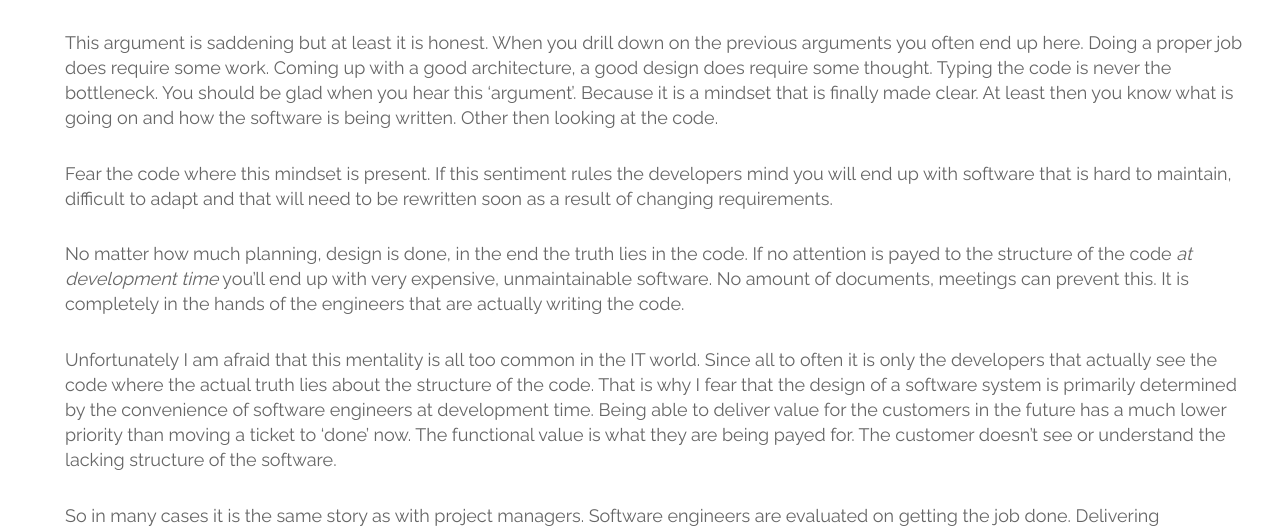
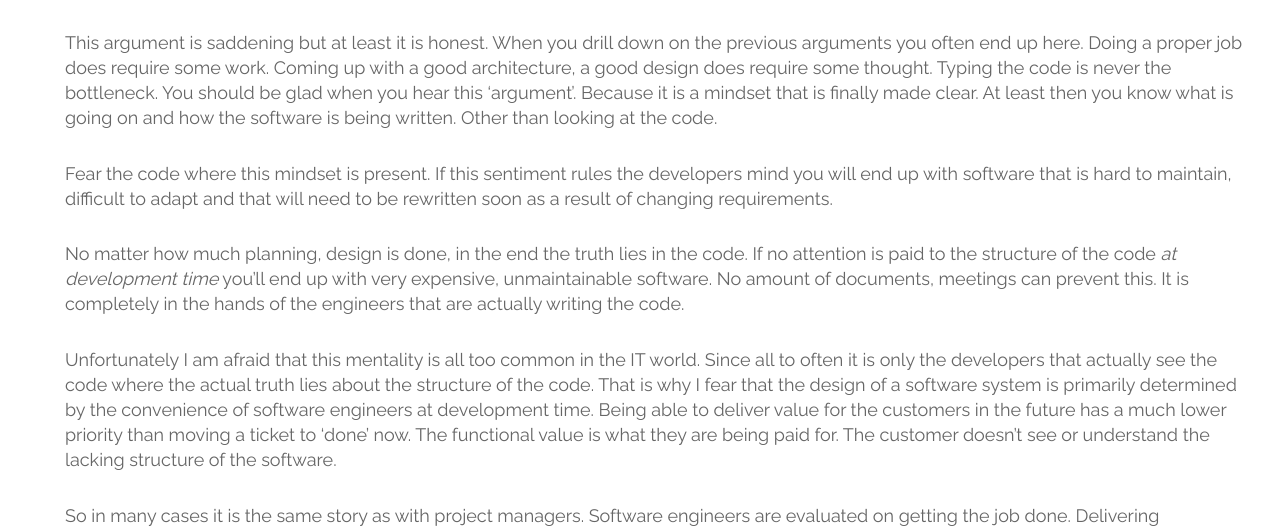
Before and after one commit to tripledio/tripledio.github.io, a Jekyll site: the page built from _posts/2018-04-15-Construction-Tale.md, in a window 1280 px wide and 900 px high, scrolled down 4907 px. Shown: the part 228-759 px from the top of the window. Built offline with Jekyll 4.4.1, drawn with Linux system fonts in a browser that asks for light colours; some of the changed text lies outside the part shown.

Commit message:
fix typo's

```diff
--- a/_posts/2018-04-15-Construction-Tale.md
+++ b/_posts/2018-04-15-Construction-Tale.md
@@ -17,11 +17,11 @@
 
 ### Throw away real estate
 
-The article [^article] that stuck with me reported on the fact that buildings that were merely 20 years old needed to be demolished again. Apparently in Brussels there were plenty of throw-away buildings like this and a lot of them where payed by the government.
+The article [^article] that stuck with me reported on the fact that buildings that were merely 20 years old needed to be demolished again. Apparently in Brussels there were plenty of throw-away buildings like this and a lot of them where paid by the government.
 
 For example the buildings around the north station in Brussels. These were put down for just one purpose: office space. According to the the article this was done in order to maximise profit. They fulfilled their original purpose, but nothing more.
 
-The needs of a city change overtime and once they do, it is impossible to give them another purpose. Because they were not build with modification in mind. Their structure is so rigid that the only option left is to demolish them and build new buildings that can fulfil the new functionality. Which is a terrible waste of time, money and resources. The only ones that gain from this is are the construction firms that get to rebuild buildings on a frequent base.
+The needs of a city change over time and once they do, it is impossible to give them another purpose. Because they were not build with modification in mind. Their structure is so rigid that the only option left is to demolish them and build new buildings that can fulfil the new functionality. Which is a terrible waste of time, money and resources. The only ones that gain from this is are the construction firms that get to rebuild buildings on a frequent basis.
 
 A lot of architects and European civil servants realise that this needs to change. Together they want to aim for purpose-free buildings. Buildings that can serve different purposes. Buildings that can be modified and repurposed.
 
@@ -124,13 +124,13 @@
 
 * __g) The *'too much work'* argument.__
 
-    This argument is saddening but at least it is honest. When you drill down on the previous arguments you often end up here. Doing a proper job does require some work. Coming up with a good architecture, a good design does require some thought. Typing the code is never the bottleneck. You should be glad when you hear this 'argument'. Because it is a mindset that is finally made clear. At least then you know what is going on and how the software is being written. Other then looking at the code.
+    This argument is saddening but at least it is honest. When you drill down on the previous arguments you often end up here. Doing a proper job does require some work. Coming up with a good architecture, a good design does require some thought. Typing the code is never the bottleneck. You should be glad when you hear this 'argument'. Because it is a mindset that is finally made clear. At least then you know what is going on and how the software is being written. Other than looking at the code.
 
     Fear the code where this mindset is present. If this sentiment rules the developers mind you will end up with software that is hard to maintain, difficult to adapt and that will need to be rewritten soon as a result of changing requirements.
 
-    No matter how much planning, design is done, in the end the truth lies in the code. If no attention is payed to the structure of the code *at development time* you'll end up with very expensive, unmaintainable software. No amount of documents, meetings can prevent this. It is completely in the hands of the engineers that are actually writing the code.
+    No matter how much planning, design is done, in the end the truth lies in the code. If no attention is paid to the structure of the code *at development time* you'll end up with very expensive, unmaintainable software. No amount of documents, meetings can prevent this. It is completely in the hands of the engineers that are actually writing the code.
 
-    Unfortunately I am afraid that this mentality is all too common in the IT world. Since all to often it is only the developers that actually see the code where the actual truth lies about the structure of the code. That is why I fear that the design of a software system is primarily determined by the convenience of software engineers at development time. Being able to deliver value for the customers in the future has a much lower priority than moving a ticket to 'done' now. The functional value is what they are being payed for. The customer doesn't see or understand the lacking structure of the software.
+    Unfortunately I am afraid that this mentality is all too common in the IT world. Since all to often it is only the developers that actually see the code where the actual truth lies about the structure of the code. That is why I fear that the design of a software system is primarily determined by the convenience of software engineers at development time. Being able to deliver value for the customers in the future has a much lower priority than moving a ticket to 'done' now. The functional value is what they are being paid for. The customer doesn't see or understand the lacking structure of the software.
 
     So in many cases it is the same story as with project managers. Software engineers are evaluated on getting the job done. Delivering functionality on time. The structure is invisible for non technical people. Nor do they care. Until the shit hits the fan. But then we can of course blame all our predecessors....
 
```
